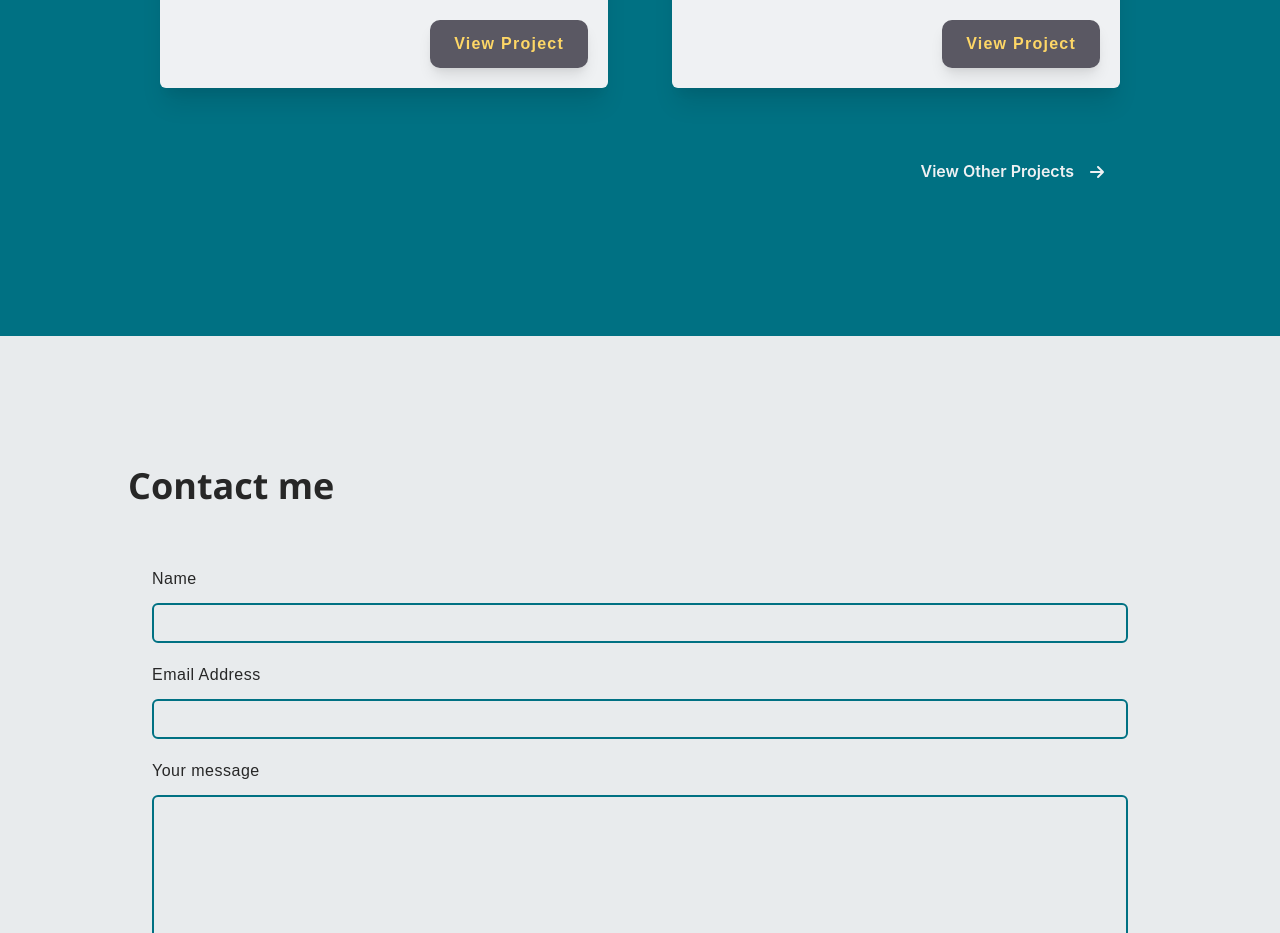
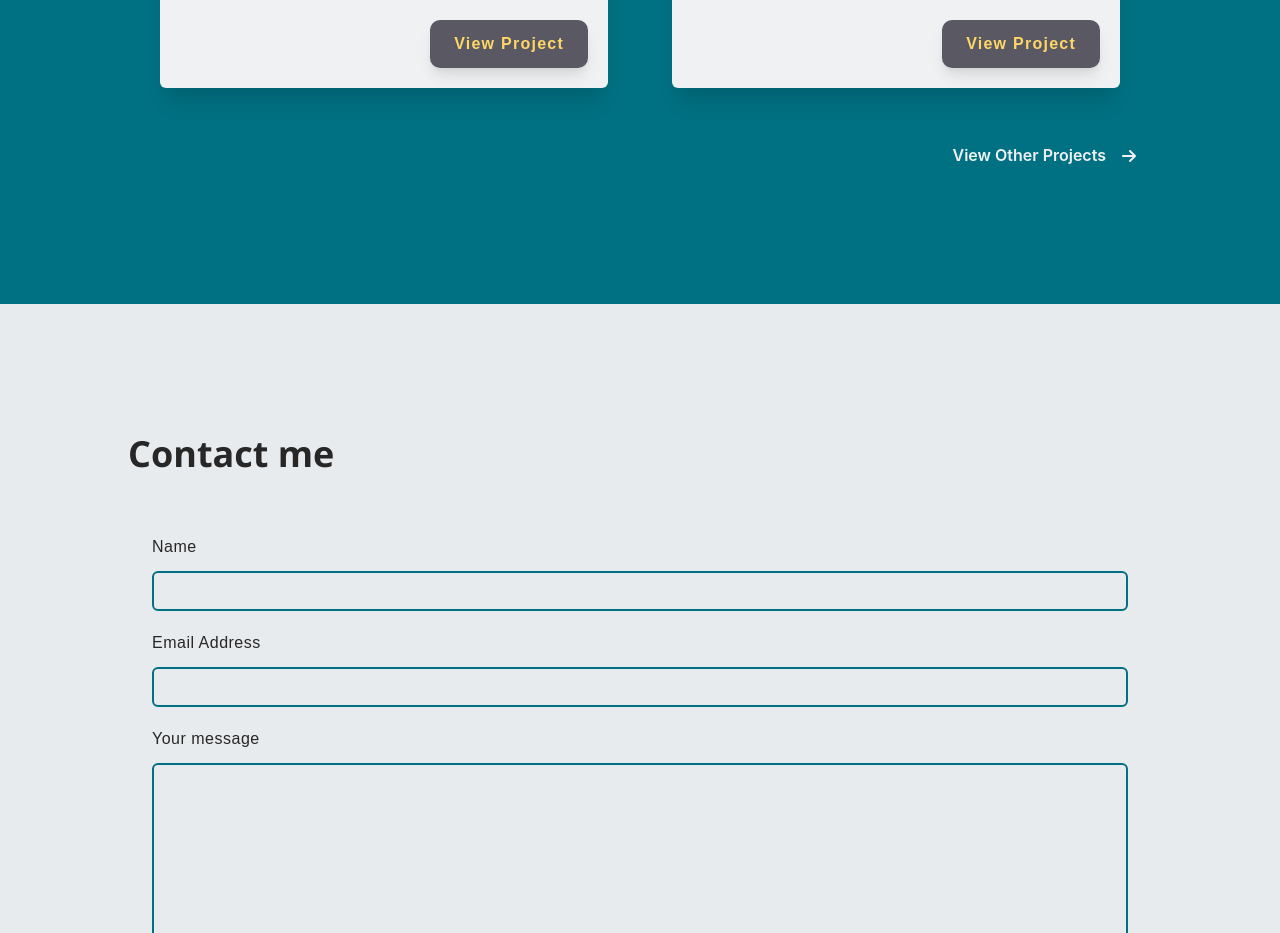
Before and after one commit to henrycmelo/personal-site, a React (Create React App) app: page / in a window 1280 px wide. Shown: the part 3400-4333 px from the top of the page. Built offline with nearby package versions, Linux system fonts and the light colour scheme.

Commit message:
diomedez

```diff
--- a/src/components/ProjectsSection.js
+++ b/src/components/ProjectsSection.js
@@ -1,6 +1,6 @@
 import React from "react";
 import FullScreenSection from "./FullScreenSection";
-import { Box, Button, Heading } from "@chakra-ui/react";
+import { Box, Button, Heading, SimpleGrid } from "@chakra-ui/react";
 import Cards from "./Cards";
 import { FontAwesomeIcon } from "@fortawesome/react-fontawesome";
 import { faArrowRight } from "@fortawesome/free-solid-svg-icons";
@@ -37,8 +37,8 @@ const projects = [
   },
 ];
 
-const ProjectsSection = ({isHomePage}) => {
-  const {handleClickToTop}=useAlertContext();
+const ProjectsSection = ({ isHomePage }) => {
+  const { handleClickToTop } = useAlertContext();
 
   return (
     <FullScreenSection
@@ -79,14 +79,26 @@ const ProjectsSection = ({isHomePage}) => {
           />
         ))}
 
-      {isHomePage && (<Box display={'flex'} justifyContent='flex-end' alignItems={'center'} gridColumn="2">
-        <Link to='/projects' ><Button onClick={handleClickToTop} gap={4}> View Other Projects  <FontAwesomeIcon icon={faArrowRight}/> </Button>
-         </Link>
 
-      </Box>) }
 
 
       </Box>
+
+      <SimpleGrid columns={[1, 3]} width='100%'>
+
+        {isHomePage && (<Box display='flex' justifyContent={{ base: 'center', md: 'flex-end' }} alignItems='center' gridColumn={{ base: 2, md: 3 }} >
+          <Link to='/projects' ><Button onClick={handleClickToTop} gap={4}> View Other Projects  <FontAwesomeIcon icon={faArrowRight} /> </Button>
+          </Link>
+
+        </Box>)}
+
+      </SimpleGrid>
+
+
+
+
+
+
 
 
 
```
